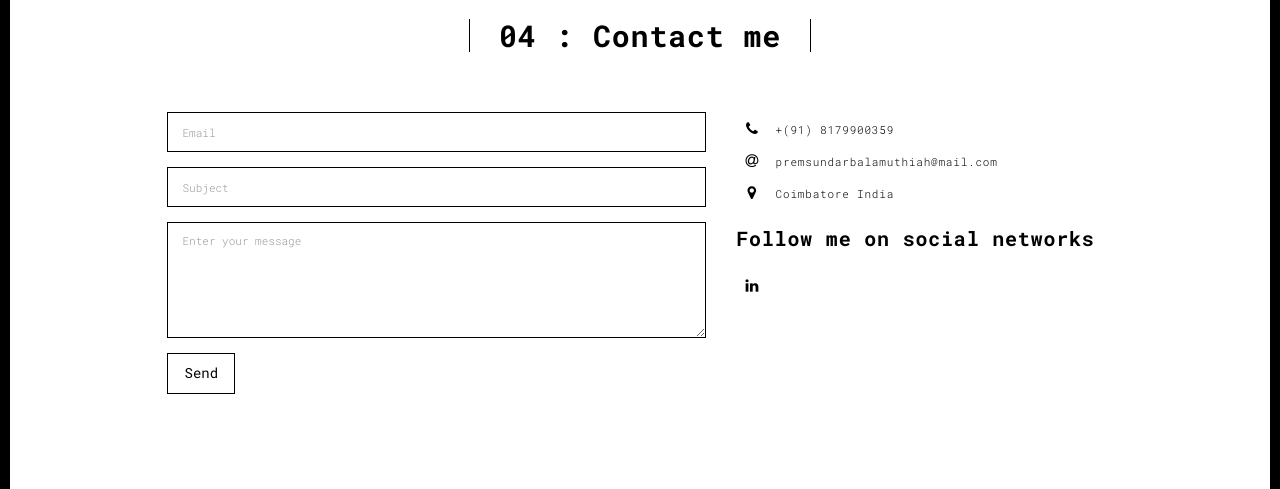
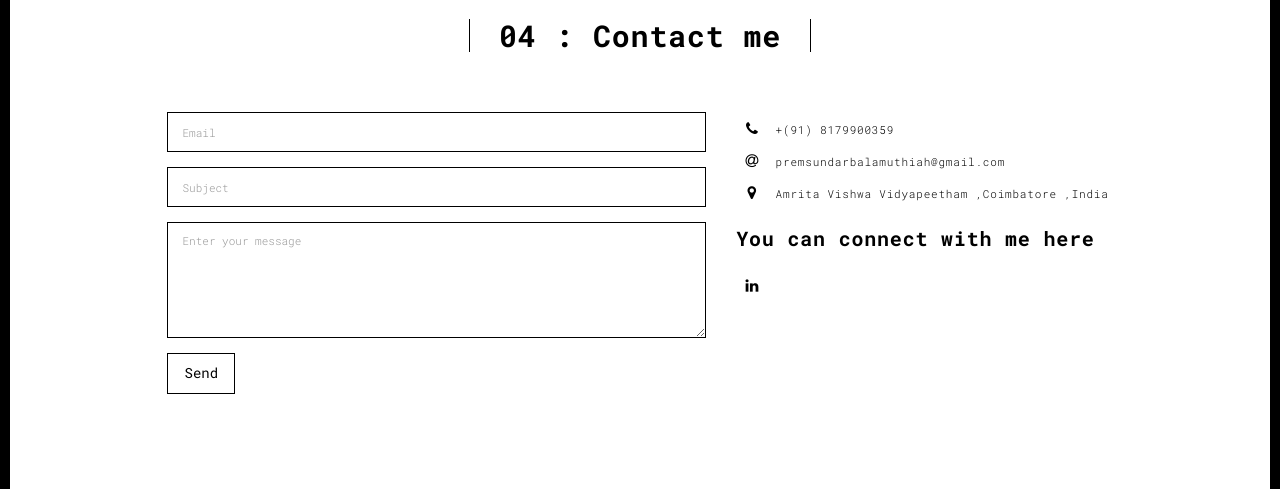
Before and after one commit to PremSundarB/portfolio, a Flask app: page /contact.html in a window 1280 px wide. Shown: the part 90-579 px from the top of the page. Run offline with Flask 3, Linux system fonts and the light colour scheme; some libraries are stand-ins or nearby versions.

Commit message:
Update contact.html

```diff
--- a/templates/contact.html
+++ b/templates/contact.html
@@ -85,16 +85,16 @@
                           <span class="fa-icon">
                             <i class="fa fa-at" aria-hidden="true"></i>
                           </span>
-                          premsundarbalamuthiah@mail.com
+                          premsundarbalamuthiah@gmail.com
                         </li>
                         <li>
                           <span class="fa-icon">
                             <i class="fa fa fa-map-marker" aria-hidden="true"></i>
                           </span>
-                          Coimbatore India
+                          Amrita Vishwa Vidyapeetham ,Coimbatore ,India
                         </li>
                       </ul>
-                      <h3>Follow me on social networks</h3>
+                      <h3>You can connect with me here </h3>
                       <a href="hhttps://www.linkedin.com/in/prem-sundar-b-826848217/" title="" class="fa-icon">
                         <i class="fa fa-linkedin"></i>
                       </a>
```
